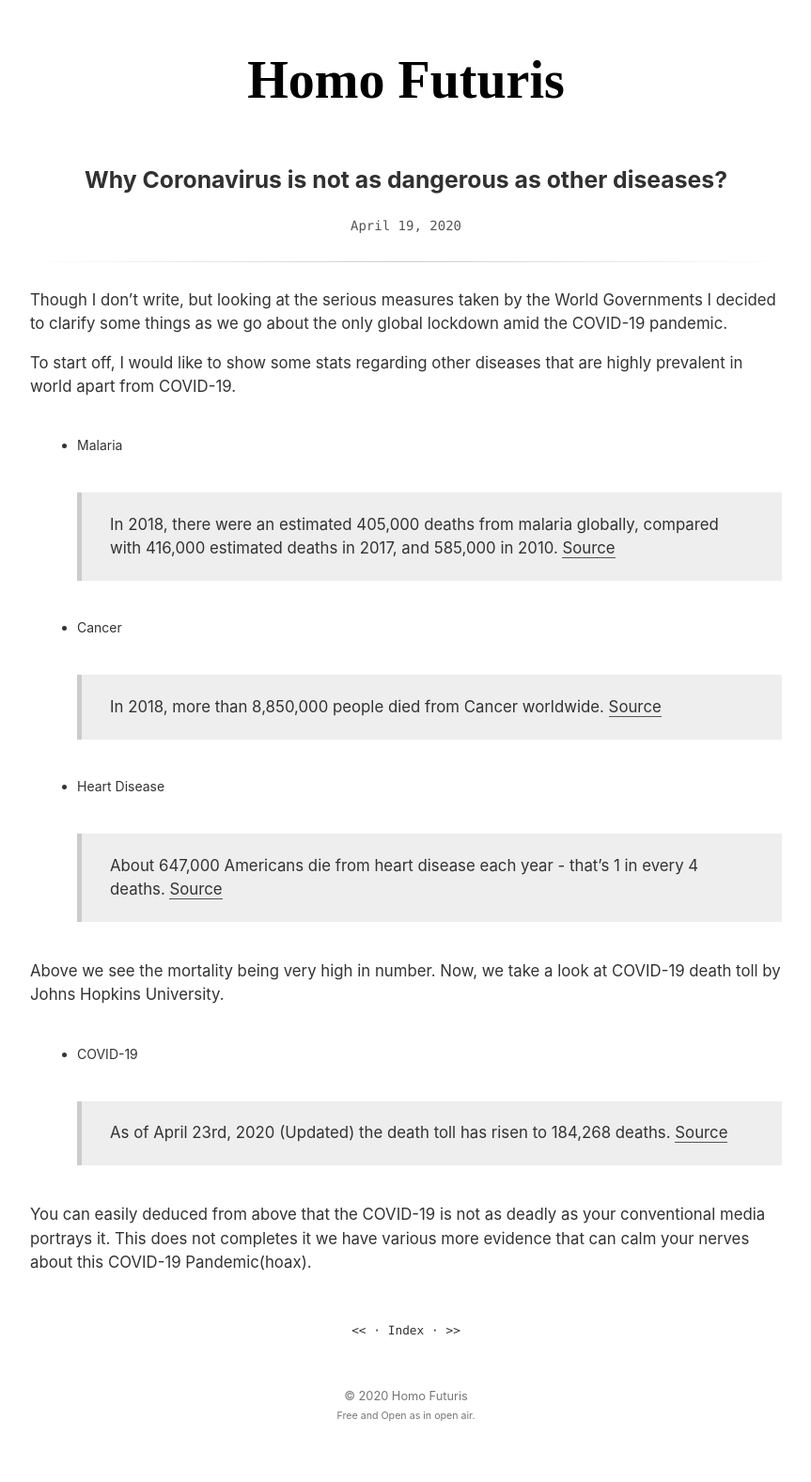
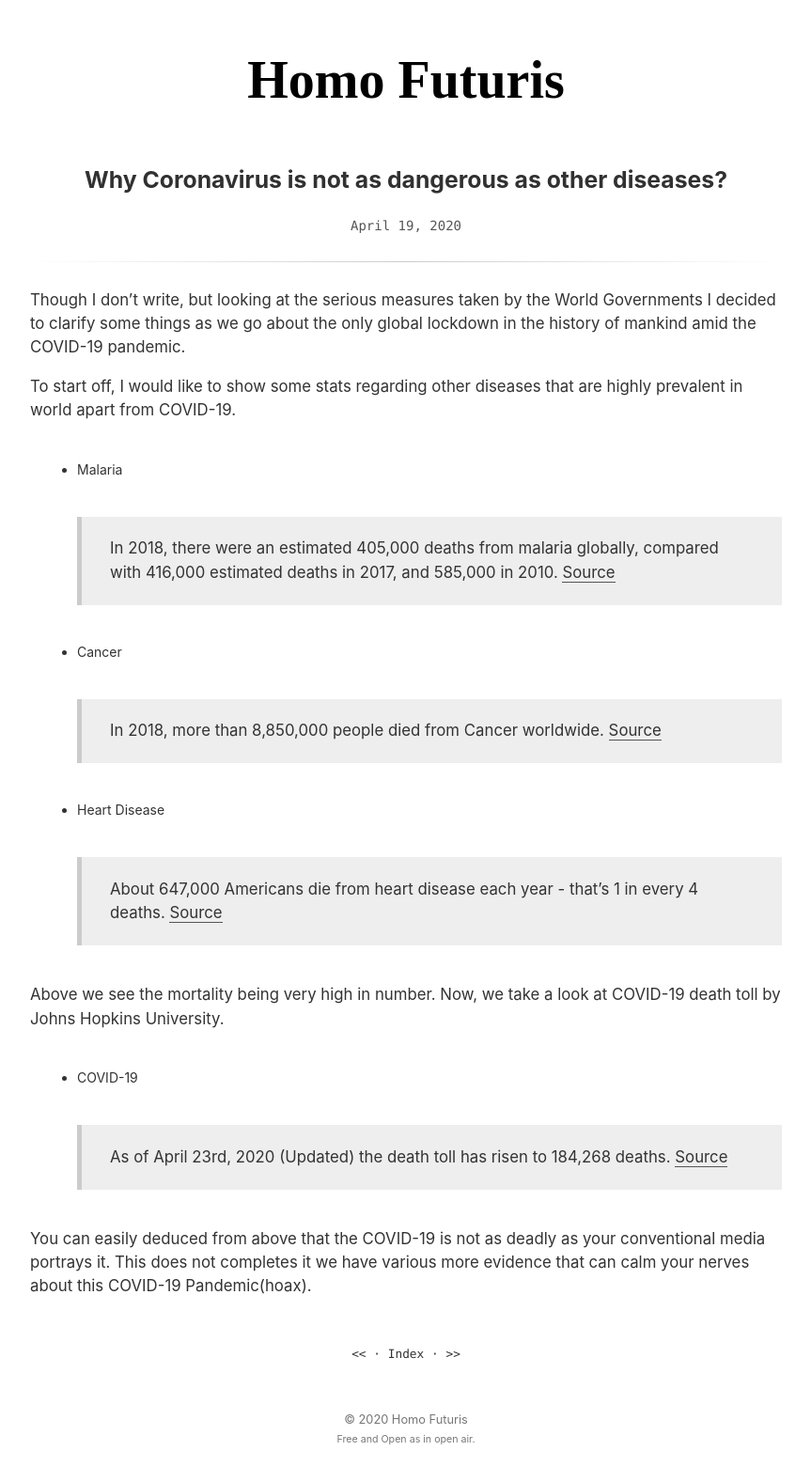
Before and after one commit to homofuturus/good-blog-base, a Jekyll site: the page built from _posts/2020-04-19-Why-Coronavirus-is-not-as-dangerous-as-other-diseases.md, in a window 1280 px wide. Shown: the whole page at 94% size, without its empty margins (208-1071 px from the left). Built offline with Jekyll 4.4.1, drawn with Linux system fonts in a browser that asks for light colours; some web fonts are replaced; comment, search, counter and statistics services are not loaded; before the commit the page ends 1552 px from its top, so only the background shows below that.

Commit message:
Update 2020-04-19-Why-Coronavirus-is-not-as-dangerous-as-other-diseases.md

```diff
--- a/_posts/2020-04-19-Why-Coronavirus-is-not-as-dangerous-as-other-diseases.md
+++ b/_posts/2020-04-19-Why-Coronavirus-is-not-as-dangerous-as-other-diseases.md
@@ -3,7 +3,7 @@ title: Why Coronavirus is not as dangerous as other diseases?
 updated: 2020-04-20 16:20
 ---
 
-Though I don't write, but looking at the serious measures taken by the World Governments I decided to clarify some things as we go about the only global lockdown amid the COVID-19 pandemic.
+Though I don't write, but looking at the serious measures taken by the World Governments I decided to clarify some things as we go about the only global lockdown in the history of mankind amid the COVID-19 pandemic.
 
 To start off, I would like to show some stats regarding other diseases that are highly prevalent in world apart from COVID-19.
 
```
